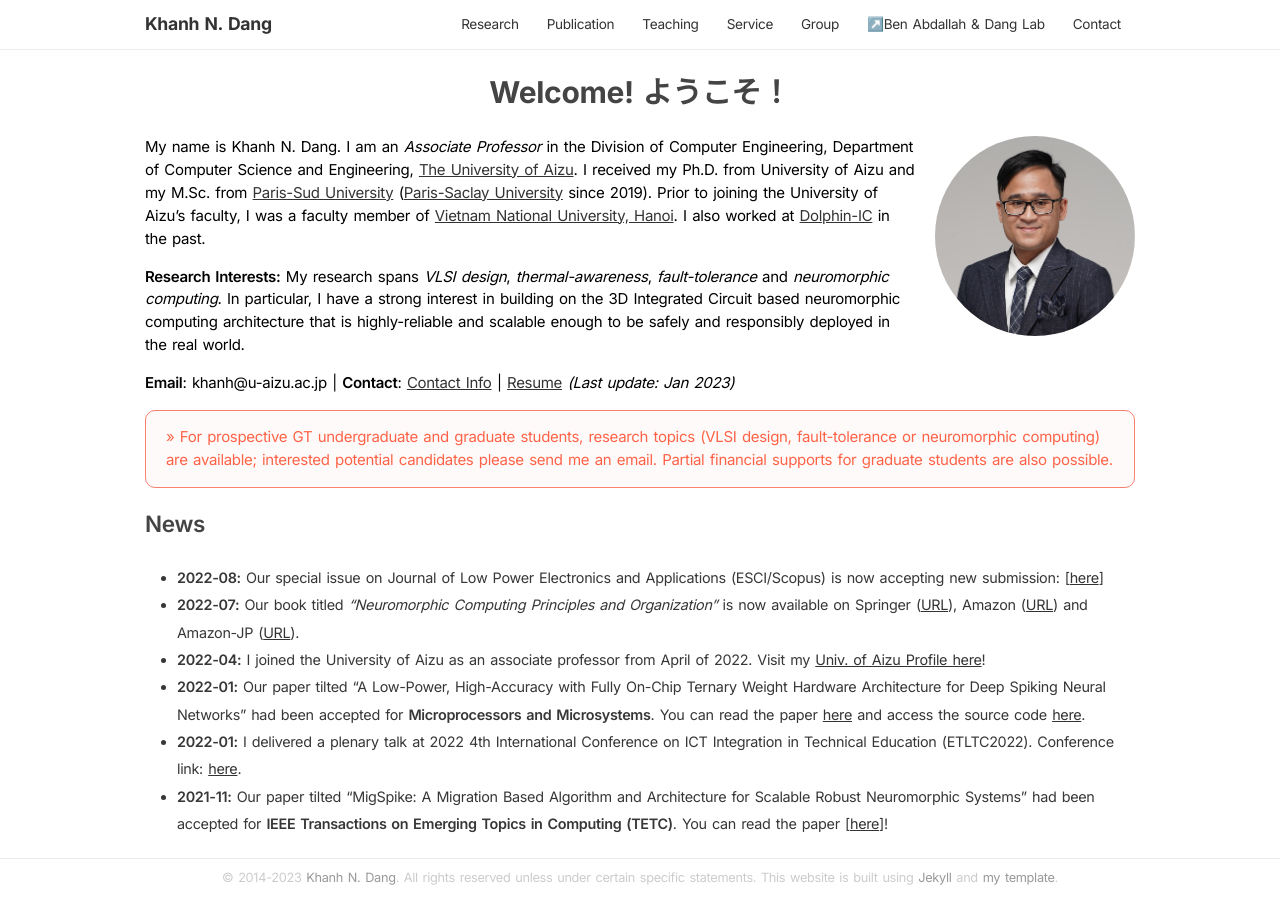
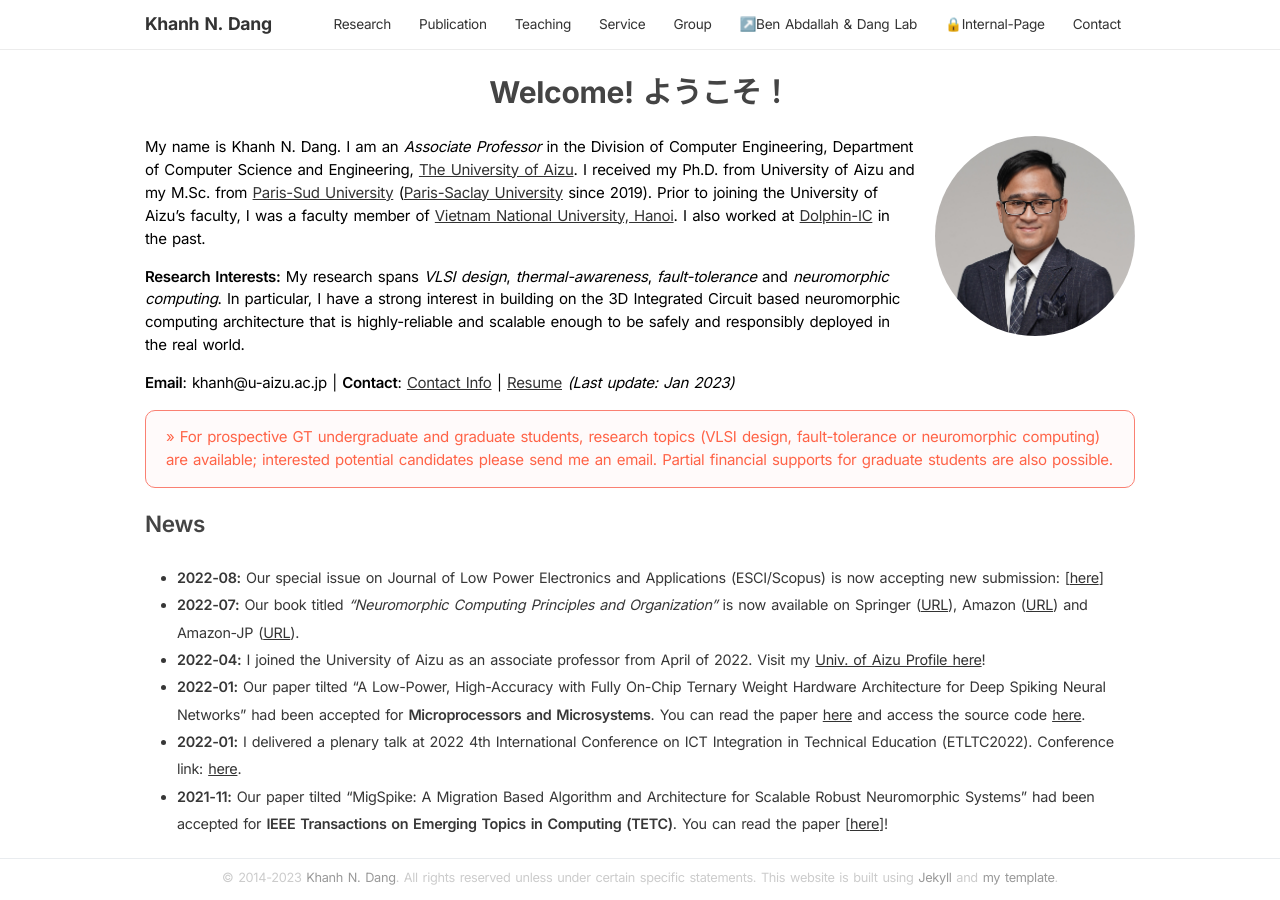
Before and after one commit to khanhdang/minimal-page, a Jekyll site: the page built from index.md, in a window 1280 px wide. Built offline with Jekyll 4.4.1, drawn with Linux system fonts in a browser that asks for light colours.

Commit message:
Update _config.yml

```diff
--- a/_config.yml
+++ b/_config.yml
@@ -47,8 +47,8 @@ menu:
 - title: ↗️Ben Abdallah &amp; Dang Lab
   url: https://web-ext.u-aizu.ac.jp/misc/benablab/
 
-# - title: 🔒garage-docs
-#   url: https://web-int.u-aizu.ac.jp/~khanh/
+- title: 🔒Internal-Page
+  url: https://web-int.u-aizu.ac.jp/~khanh/
 
 - title: Contact
   url: contact.html
```
